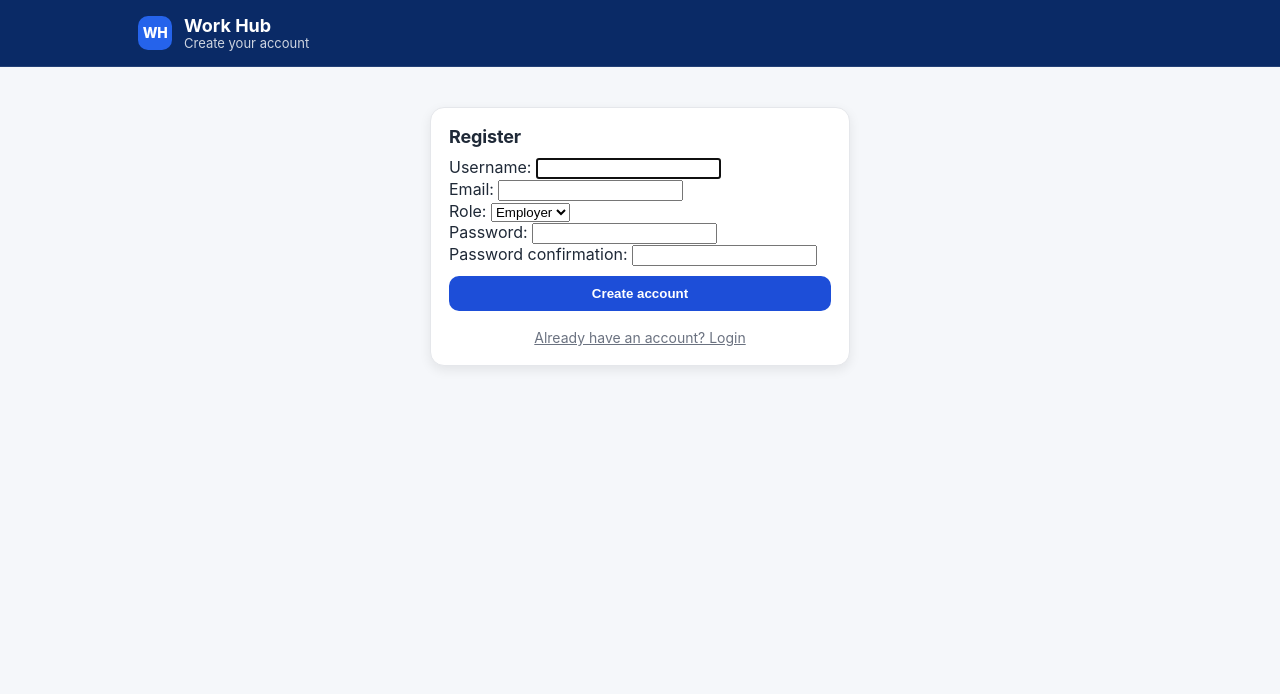
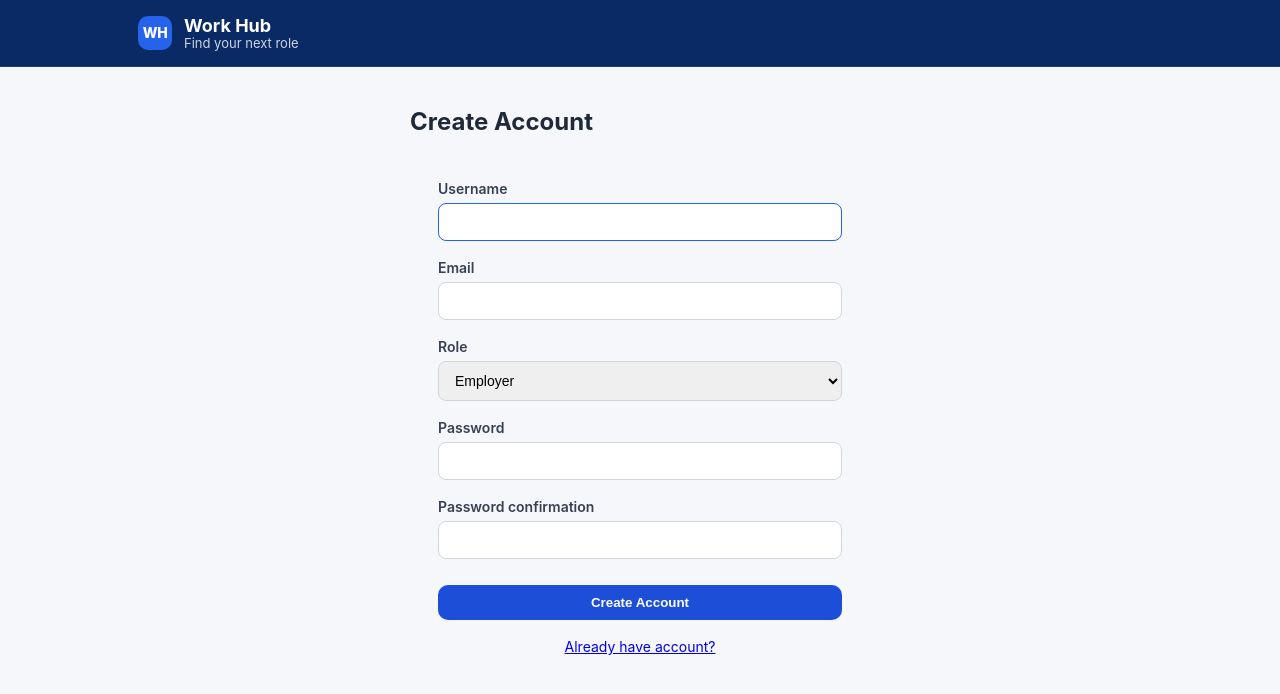
Before and after one commit to Job-Board67/Jobs, a Django app: page /register/ in a window 1280 px wide. Shown: the top 694 px of the page. Run offline with Django 5.2, Linux system fonts and the light colour scheme.

Commit message:
design features

```diff
--- a/jobboard/job/static/style.css
+++ b/jobboard/job/static/style.css
@@ -498,3 +498,73 @@ body {
 .nav-btn:hover {
     opacity: 0.9;
 }
+
+/* ===== FORM LAYOUT ===== */
+
+.form-card {
+    padding: 24px 28px;
+}
+
+.form-layout {
+    display: flex;
+    flex-direction: column;
+    gap: 18px;
+}
+
+.form-group {
+    display: flex;
+    flex-direction: column;
+    gap: 6px;
+}
+
+.form-label {
+    font-weight: 600;
+    font-size: 14px;
+    color: #374151;
+}
+
+/* input + select + textarea */
+
+.form-group input,
+.form-group select,
+.form-group textarea {
+    width: 100%;
+    padding: 10px 12px;
+    border-radius: 8px;
+    border: 1px solid #d1d5db;
+    font-size: 14px;
+    transition: 0.2s;
+}
+
+.form-group input:focus,
+.form-group select:focus,
+.form-group textarea:focus {
+    outline: none;
+    border-color: #2563eb;
+}
+
+/* ошибки */
+
+.form-error {
+    font-size: 13px;
+    color: #dc2626;
+}
+
+/* кнопки */
+
+.form-submit {
+    margin-top: 8px;
+    width: 100%;
+}
+
+.form-actions {
+    display: flex;
+    gap: 12px;
+    margin-top: 12px;
+}
+
+.form-footer {
+    text-align: center;
+    margin-top: 18px;
+    font-size: 14px;
+}
--- a/jobboard/job/templates/registration/register.html
+++ b/jobboard/job/templates/registration/register.html
@@ -1,73 +1,47 @@
+{% extends "base.html" %}
 {% load static %}
-<!DOCTYPE html>
-<html lang="en">
-<head>
-    <meta charset="UTF-8">
-    <title>Register | Work Hub</title>
-    <link rel="stylesheet" href="{% static 'style.css' %}">
-</head>
-<body>
 
-<header class="topbar">
-    <div class="topbar__inner">
-        <div class="brand">
-            <div class="brand__logo">WH</div>
-            <div class="brand__text">
-                <div class="brand__title">Work Hub</div>
-                <div class="brand__subtitle">Create your account</div>
-            </div>
-        </div>
+{% block title %}Register | Work Hub{% endblock %}
+
+{% block content %}
+<section class="section" style="max-width:460px;margin:40px auto;">
+
+    <div class="section-head">
+        <h1 class="section-title">Create Account</h1>
     </div>
-</header>
 
-<main class="container">
-    <div class="job-card" style="max-width:420px;margin:40px auto;">
-        <h2 class="job-title">Register</h2>
+    <article class="card form-card">
 
-        <form method="post">
+        <form method="post" class="form-layout">
             {% csrf_token %}
 
-            <div class="form-group">
-                {{ form.username.label_tag }}
-                {{ form.username }}
-                {{ form.username.errors }}
-            </div>
+            {% for field in form %}
+                <div class="form-group">
+                    <label class="form-label">
+                        {{ field.label }}
+                    </label>
 
-            <div class="form-group">
-                {{ form.email.label_tag }}
-                {{ form.email }}
-                {{ form.email.errors }}
-            </div>
+                    {{ field }}
 
-            <div class="form-group">
-                {{ form.role.label_tag }}
-                {{ form.role }}
-            </div>
+                    {% if field.errors %}
+                        <div class="form-error">
+                            {{ field.errors }}
+                        </div>
+                    {% endif %}
+                </div>
+            {% endfor %}
 
-            <div class="form-group">
-                {{ form.password1.label_tag }}
-                {{ form.password1 }}
-                {{ form.password1.errors }}
-            </div>
+            <button type="submit" class="btn form-submit">
+                Create Account
+            </button>
 
-            <div class="form-group">
-                {{ form.password2.label_tag }}
-                {{ form.password2 }}
-                {{ form.password2.errors }}
-            </div>
-
-            <button type="submit" class="btn" style="width:100%;margin-top:10px;">
-                Create account
-            </button>
         </form>
 
-        <div style="margin-top:16px;text-align:center;">
-            <a href="{% url 'login' %}" class="muted">
-                Already have an account? Login
-            </a>
+        <div class="form-footer">
+            <a href="{% url 'login' %}">Already have account?</a>
         </div>
-    </div>
-</main>
 
-</body>
-</html>
+    </article>
+
+</section>
+{% endblock %}
```
Also changed, not shown: jobboard/job/templates/create_job.html (+35 -34 lines).
